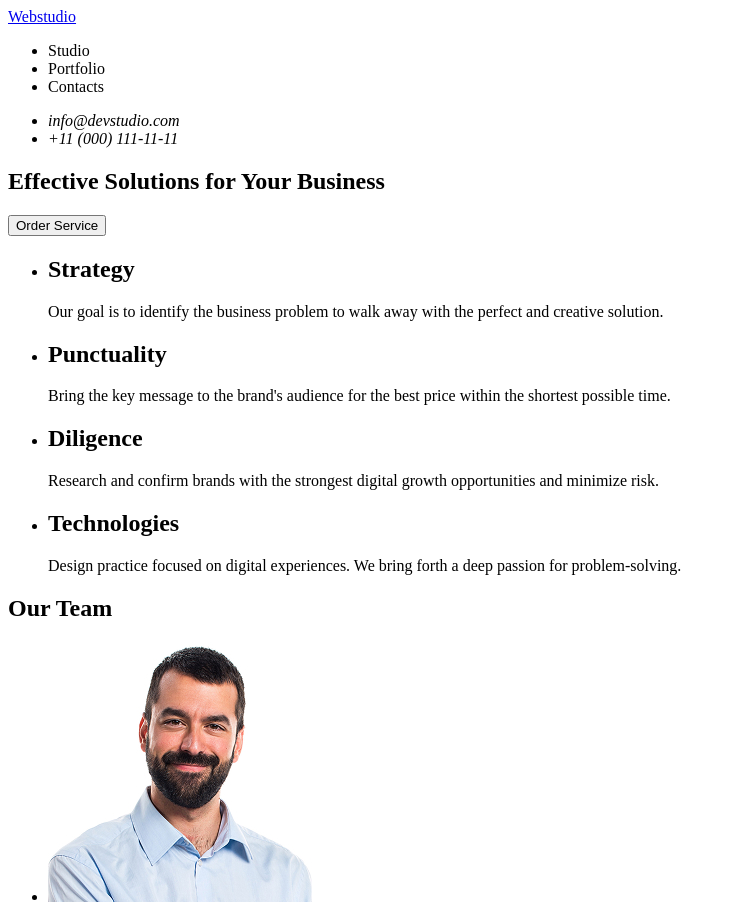
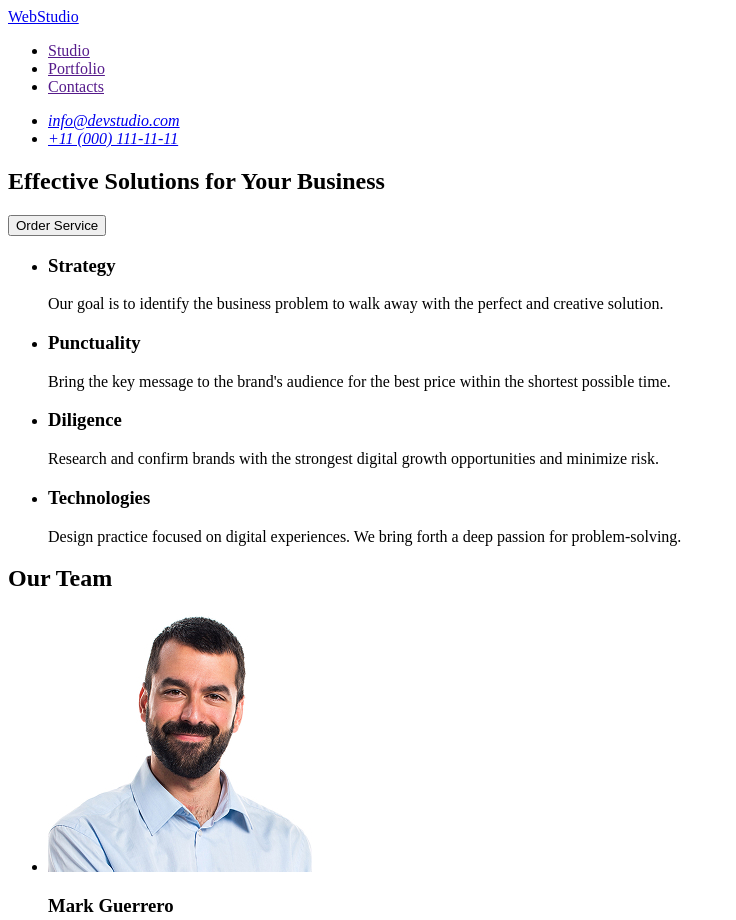
Before and after one commit to kuroimera/goit-markup-hw-01, a plain HTML site: page index.html in a window 1280 px wide. Shown: the top 920 px of the page, without its empty margins (0-736 px from the left). Drawn offline with Linux system fonts and the light colour scheme.

Commit message:
update index html file

```diff
--- a/index.html
+++ b/index.html
@@ -8,17 +8,17 @@
   <body>
     <header id="top">
       <nav>
-        <a href="#">Webstudio</a>
+        <a href="./index.html">WebStudio</a>
         <ul>
-          <li>Studio</li>
-          <li>Portfolio</li>
-          <li>Contacts</li>
+          <li><a href="">Studio</a></li>
+          <li><a href="">Portfolio</a></li>
+          <li><a href="">Contacts</a></li>
         </ul>
       </nav>
       <address>
         <ul>
-          <li>info@devstudio.com</li>
-          <li>+11 (000) 111-11-11</li>
+          <li><a href="mailto:@devstudio.com">info@devstudio.com</a></li>
+          <li><a href="tel:+110001111111">+11 (000) 111-11-11</a></li>
         </ul>
       </address>
     </header>
@@ -27,31 +27,32 @@
         <h1>Effective Solutions for Your Business</h1>
         <button type="button">Order Service</button>
       </section>
-      <section id="benefits">
+      <section id="features">
+        <h2 hidden>Features</h2>
         <ul>
           <li>
-            <h2>Strategy</h2>
+            <h3>Strategy</h3>
             <p>
               Our goal is to identify the business problem to walk away with the
               perfect and creative solution.
             </p>
           </li>
           <li>
-            <h2>Punctuality</h2>
+            <h3>Punctuality</h3>
             <p>
               Bring the key message to the brand's audience for the best price
               within the shortest possible time.
             </p>
           </li>
           <li>
-            <h2>Diligence</h2>
+            <h3>Diligence</h3>
             <p>
               Research and confirm brands with the strongest digital growth
               opportunities and minimize risk.
             </p>
           </li>
           <li>
-            <h2>Technologies</h2>
+            <h3>Technologies</h3>
             <p>
               Design practice focused on digital experiences. We bring forth a
               deep passion for problem-solving.
@@ -106,7 +107,7 @@
       </section>
     </main>
     <footer id="bottom">
-      <a href="#top">Webstudio</a>
+      <a href="./index.html">WebStudio</a>
       <p>
         Increase the flow of customers and sales for your business with digital
         marketing & growth solutions.
```
